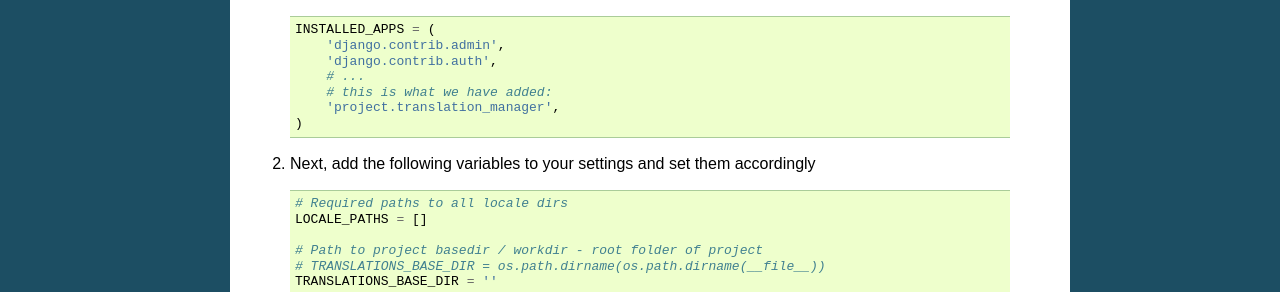
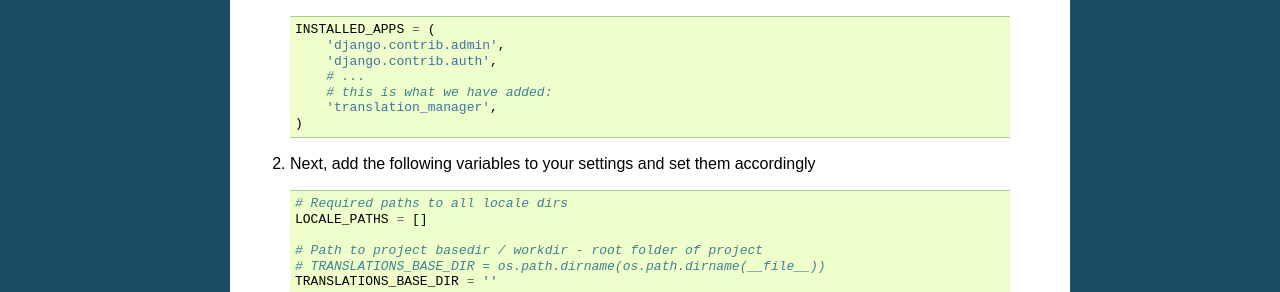
Before and after one commit to COEXCZ/django-translation-manager, a Sphinx documentation site: the page built from docs/installation.rst, in a window 1280 px wide. Shown: the part 490-782 px from the top of the page. Built offline with Sphinx 7.4.7, drawn with Linux system fonts in a browser that asks for light colours; pages that are not in the unit, such as notebooks, are missing from menus.

Commit message:
docs fixing

```diff
--- a/README.rst
+++ b/README.rst
@@ -13,7 +13,7 @@
 
 * add variables from Translation Manager's defaults.py to your settings.py
 
-* add post_save signal to restart server:
+* add post_save signal to restart webserver:
   ::
       from translation_manager.signals import post_save as translation_post_save
 
--- a/docs/installation.rst
+++ b/docs/installation.rst
@@ -37,7 +37,7 @@
           'django.contrib.auth',
           # ...
           # this is what we have added:
-          'project.translation_manager',
+          'translation_manager',
       )
 
 2) Next, add the following variables to your settings and set them accordingly
```
